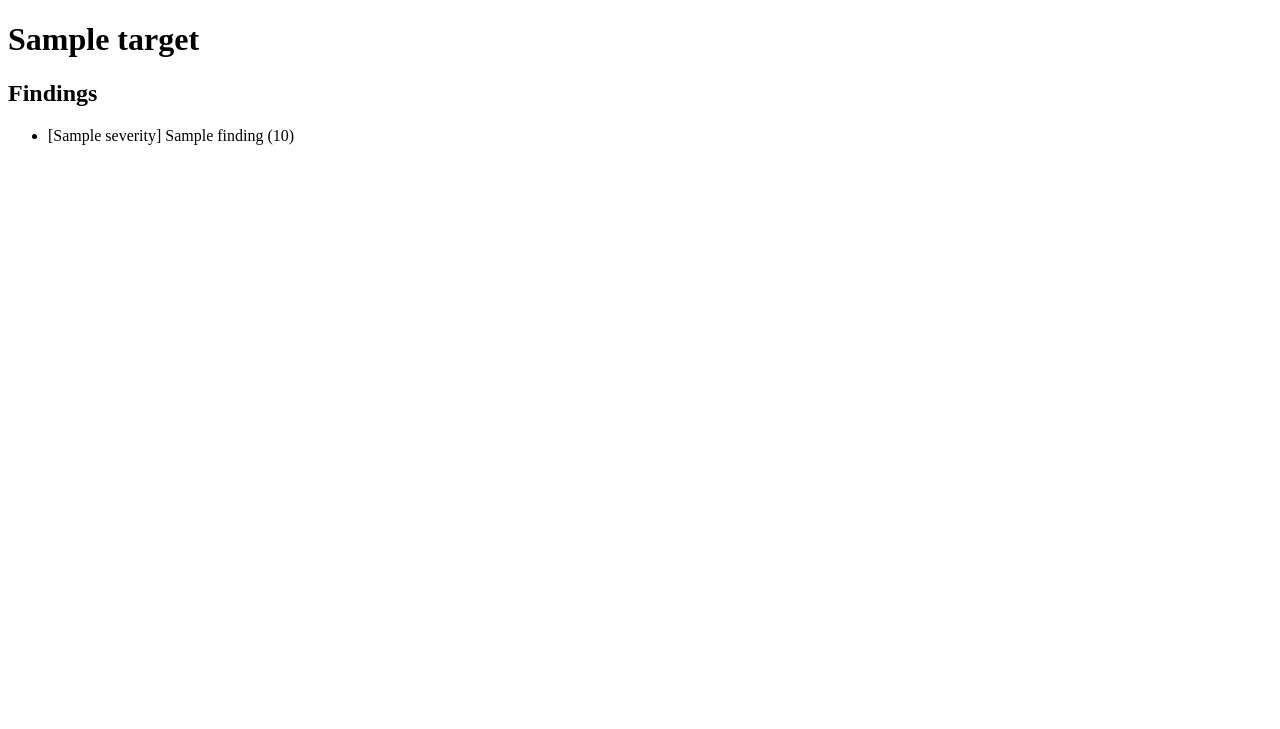
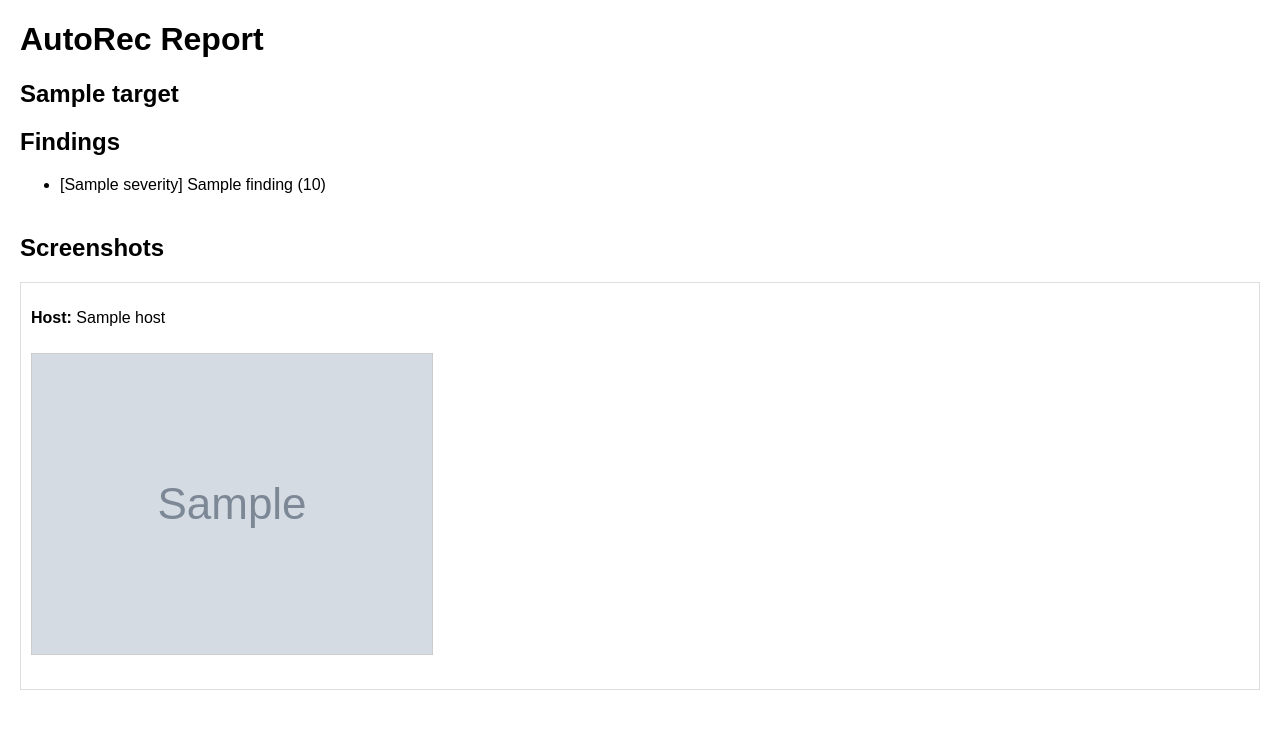
Before and after one commit to l0lh4ck3r/autorec, a Flask app: template templates/report.html in a window 1280 px wide. Shown: the top 729 px of the page. Run offline with Flask 3, Linux system fonts and the light colour scheme; the template is opened without the code that fills it: most values are stand-ins (such as "Sample title", 1, 10 or a date in 2020); grey boxes marked "Sample" are stand-in pictures.

Commit message:
Phase 7B stable

```diff
--- a/autorec.py
+++ b/autorec.py
@@ -88,7 +88,8 @@ async def run_scan(
     reporter.generate(
         scan_dir,
         target,
-        repo.get_findings()
+        repo.get_findings(),
+        repo.get_screenshots()
     )
 
     shutil.copy(
--- a/modules/gowitness_module.py
+++ b/modules/gowitness_module.py
@@ -61,7 +61,7 @@ class GowitnessModule(ReconModule):
             context.repository.add_screenshot(
                 context.scan_id,
                 image.stem,
-                str(image)
+                f"screenshots/{image.name}"
             )
 
         print(
--- a/templates/report.html
+++ b/templates/report.html
@@ -6,11 +6,41 @@
 
 <title>AutoRec Report</title>
 
+<style>
+
+body {
+    font-family: Arial, sans-serif;
+    margin: 20px;
+}
+
+img {
+    max-width: 600px;
+    border: 1px solid #ccc;
+    margin-top: 10px;
+    margin-bottom: 20px;
+}
+
+.section {
+    margin-bottom: 40px;
+}
+
+.card {
+    border: 1px solid #ddd;
+    padding: 10px;
+    margin-bottom: 20px;
+}
+
+</style>
+
 </head>
 
 <body>
 
-<h1>{{ target }}</h1>
+<h1>AutoRec Report</h1>
+
+<h2>{{ target }}</h2>
+
+<div class="section">
 
 <h2>Findings</h2>
 
@@ -19,19 +49,53 @@
 {% for finding in findings %}
 
 <li>
-
 [{{ finding.severity }}]
-
 {{ finding.title }}
-
 ({{ finding.score }})
-
 </li>
 
 {% endfor %}
 
 </ul>
 
+</div>
+
+<div class="section">
+
+<h2>Screenshots</h2>
+
+{% if screenshots %}
+
+{% for screenshot in screenshots %}
+
+<div class="card">
+
+<p>
+
+<strong>Host:</strong>
+
+{{ screenshot.host }}
+
+</p>
+
+<a href="{{ screenshot.image_path }}">
+
+<img src="{{ screenshot.image_path }}">
+
+</a>
+
+</div>
+
+{% endfor %}
+
+{% else %}
+
+<p>No screenshots collected.</p>
+
+{% endif %}
+
+</div>
+
 </body>
 
 </html>
```
Also changed, not shown: reporting/html_report.py (+5 -4 lines).
